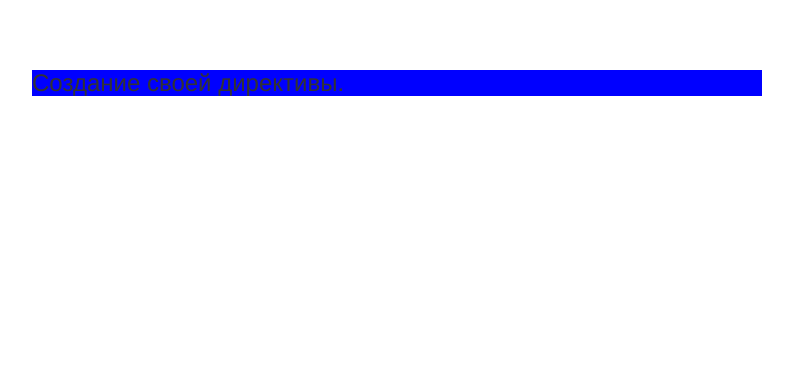
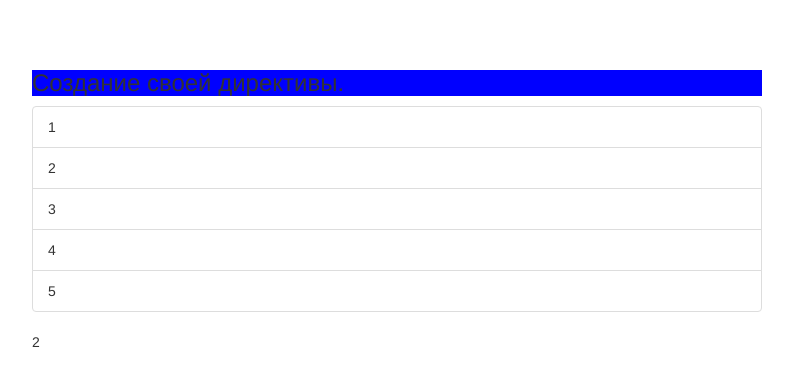
Before and after one commit to vbagaev/ngCourse-theory, an Angular app: page / in a window 1280 px wide. Shown: the top 386 px of the page, without its empty margins (243-1036 px from the left). Built offline with nearby package versions, Linux system fonts and the light colour scheme.

Commit message:
Директива ngSwitch

```diff
--- a/src/app/app.component.html
+++ b/src/app/app.component.html
@@ -5,7 +5,18 @@
 
     <h3 appBackground ="yellow" [defaultColor]="'blue'">{{ headerText }}</h3>
 
+    <ul class="list-group">
+    	<li *ngFor="let item of items" (click) = "onClick(item)" class="list-group-item">
+    		{{item}}
+    	</li>
+    </ul>
 
+    <div [ngSwitch] ="current">
+    	<p *ngSwitchCase="1">1</p>
+    	<p *ngSwitchCase="2">2</p>
+    	<p *ngSwitchCase="3">3</p>
+    	<p *ngSwitchDefault> default</p>
+    </div>
 
 
   </div>
--- a/src/app/app.component.ts
+++ b/src/app/app.component.ts
@@ -7,4 +7,12 @@ import { Component } from '@angular/core';
 })
 export class AppComponent {
   headerText = 'Создание своей директивы.';
+  items = [1, 2, 3, 4, 5];
+  current = 2;
+
+
+  onClick(number: number) {
+  		this.current = number;
+  		console.log(this.current);
+  }
 }
```
